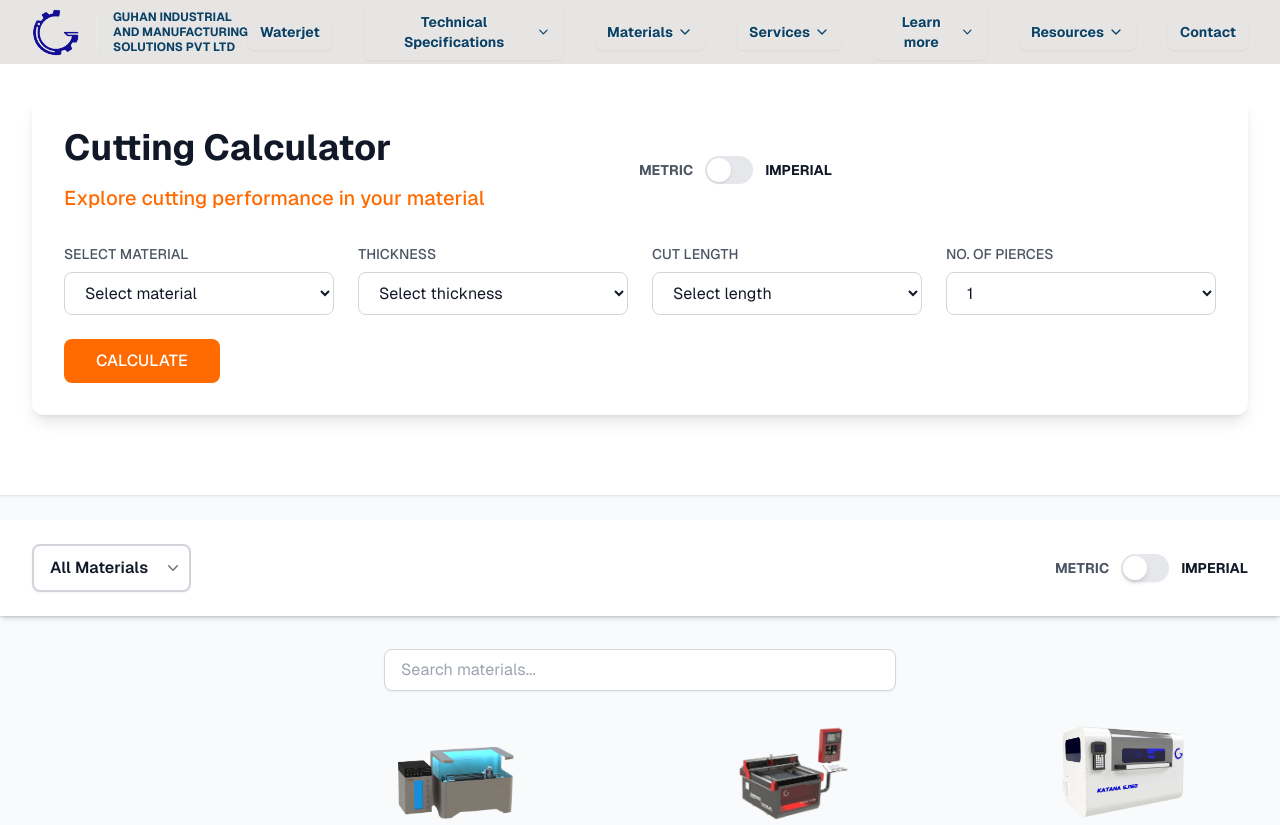
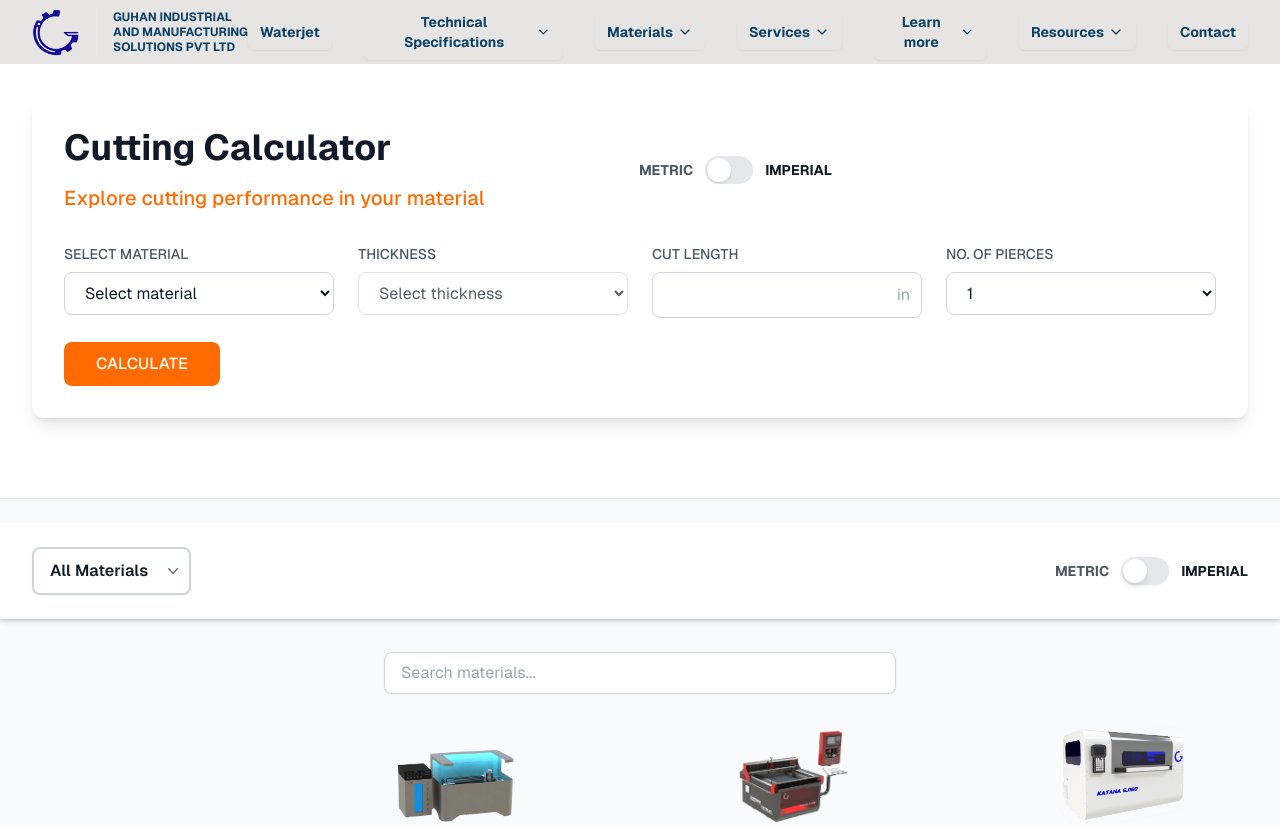
Before and after one commit to Realyyt/gims, a Next.js app: page /materials-specs in a window 1280 px wide. Shown: the top 825 px of the page. Built offline with nearby package versions, Linux system fonts and the light colour scheme.

Commit message:
feat:calculator

```diff
--- a/app/materials-specs/components/CuttingCalculator.tsx
+++ b/app/materials-specs/components/CuttingCalculator.tsx
@@ -108,9 +108,11 @@ export default function CuttingCalculator({ unit: globalUnit }: CuttingCalculato
     for (const category of Object.values(materialCategories)) {
       const material = category.materials.find(m => m.name === selectedMaterial);
       if (material) {
+        // Find the exact thickness match
         const thicknessData = material.thicknesses.find(t => {
           const thicknessValue = parseFloat(t.value[localUnit]);
           const inputThickness = parseFloat(thickness);
+          // Use a small epsilon for floating point comparison
           return Math.abs(thicknessValue - inputThickness) < 0.0001;
         });
         return thicknessData;
@@ -119,6 +121,20 @@ export default function CuttingCalculator({ unit: globalUnit }: CuttingCalculato
     return null;
   };
 
+  // Get available thicknesses for selected material
+  const getAvailableThicknesses = (): string[] => {
+    if (!selectedMaterial) return [];
+
+    for (const category of Object.values(materialCategories)) {
+      const material = category.materials.find(m => m.name === selectedMaterial);
+      if (material) {
+        return material.thicknesses.map(t => t.value[localUnit]);
+      }
+    }
+    return [];
+  };
+
+  // Update thickness input to show available options
   const handleMaterialChange = (e: React.ChangeEvent<HTMLSelectElement>) => {
     const newMaterial = e.target.value;
     setSelectedMaterial(newMaterial);
@@ -257,8 +273,7 @@ export default function CuttingCalculator({ unit: globalUnit }: CuttingCalculato
     return `${minutes}m ${remainingSeconds}s`;
   };
 
-  const thicknessOptions = getThicknessOptions();
-  const cutLengthOptions = getCutLengthOptions();
+  const availableThicknesses = getAvailableThicknesses();
 
   return (
     <div className="bg-white shadow-lg rounded-xl p-8 mb-12">
@@ -326,13 +341,14 @@ export default function CuttingCalculator({ unit: globalUnit }: CuttingCalculato
           </label>
           <select
             value={thickness}
-            onChange={(e) => setThickness(e.target.value.split(' ')[0])}
+            onChange={(e) => setThickness(e.target.value)}
             className="w-full px-4 py-2.5 bg-white border border-gray-300 rounded-lg
               text-gray-900 focus:outline-none focus:ring-2 focus:ring-orange-500 focus:border-orange-500"
+            disabled={!selectedMaterial}
           >
             <option value="">Select thickness</option>
-            {thicknessOptions.map((t) => (
-              <option key={t} value={t}>
+            {availableThicknesses.map((t) => (
+              <option key={t} value={t.split(' ')[0]}>
                 {t}
               </option>
             ))}
@@ -343,19 +359,20 @@ export default function CuttingCalculator({ unit: globalUnit }: CuttingCalculato
           <label className="block text-sm font-medium text-gray-600 mb-2">
             CUT LENGTH
           </label>
-          <select
-            value={cutLength}
-            onChange={(e) => setCutLength(e.target.value)}
-            className="w-full px-4 py-2.5 bg-white border border-gray-300 rounded-lg
-              text-gray-900 focus:outline-none focus:ring-2 focus:ring-orange-500 focus:border-orange-500"
-          >
-            <option value="">Select length</option>
-            {cutLengthOptions.map((length) => (
-              <option key={length} value={length}>
-                {length} {localUnit === 'metric' ? 'mm' : 'in'}
-              </option>
-            ))}
-          </select>
+          <div className="relative">
+            <input
+              type="number"
+              value={cutLength}
+              onChange={(e) => setCutLength(e.target.value)}
+              className="w-full px-4 py-2.5 bg-white border border-gray-300 rounded-lg
+                text-gray-900 focus:outline-none focus:ring-2 focus:ring-orange-500 focus:border-orange-500"
+              min="0"
+              step={localUnit === 'metric' ? '1' : '0.1'}
+            />
+            <span className="absolute right-3 top-1/2 transform -translate-y-1/2 text-gray-400">
+              {localUnit === 'metric' ? 'mm' : 'in'}
+            </span>
+          </div>
         </div>
 
         <div>
@@ -368,7 +385,7 @@ export default function CuttingCalculator({ unit: globalUnit }: CuttingCalculato
             className="w-full px-4 py-2.5 bg-white border border-gray-300 rounded-lg
               text-gray-900 focus:outline-none focus:ring-2 focus:ring-orange-500 focus:border-orange-500"
           >
-            {Array.from({length: 50}, (_, i) => i + 1).map((num) => (
+            {[1, 2, 3, 4, 5].map((num) => (
               <option key={num} value={num}>
                 {num}
               </option>
```
